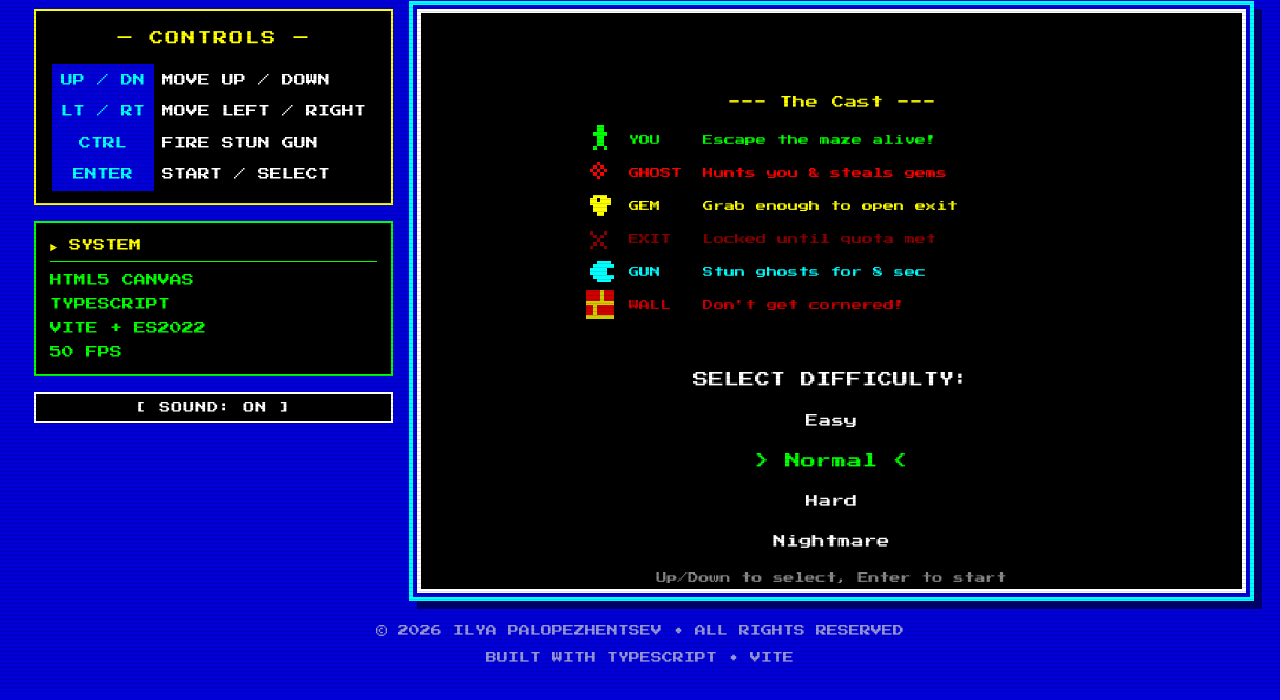
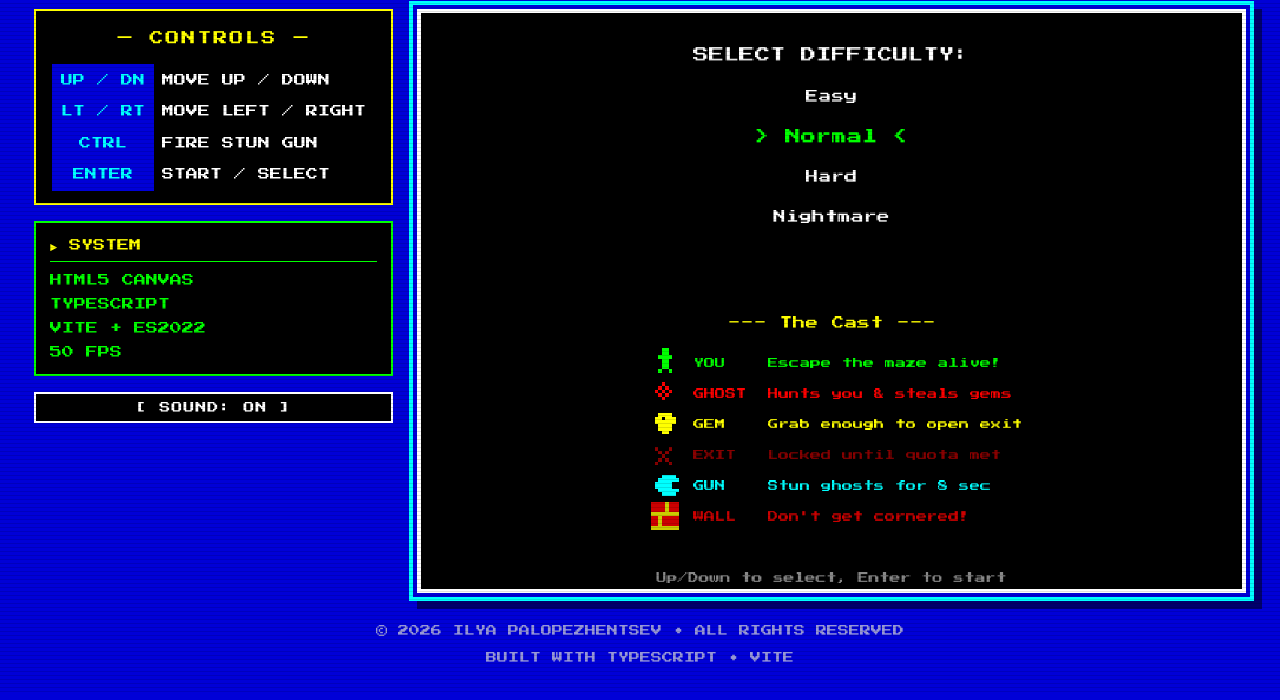
Before and after one commit to ipalopezhentsev/web-maze, a website built with Vite: page index.html in a window 1280 px wide. Shown: the part 108-808 px from the top of the page. Built offline with nearby package versions, Linux system fonts and the light colour scheme.

Commit message:
reorder title screen

```diff
--- a/docs/index.html
+++ b/docs/index.html
@@ -4,7 +4,7 @@
     <meta charset="UTF-8" />
     <meta name="viewport" content="width=device-width, initial-scale=1.0" />
     <title>Maze — A ZX Spectrum Game</title>
-    <script type="module" crossorigin src="/web-maze/assets/index-CX0Z9q-r.js"></script>
+    <script type="module" crossorigin src="/web-maze/assets/index-BjBnQ4QK.js"></script>
     <link rel="stylesheet" crossorigin href="/web-maze/assets/index-Bmkr6o3S.css">
   </head>
   <body>
--- a/src/renderer.ts
+++ b/src/renderer.ts
@@ -373,12 +373,33 @@ export function drawMenu(ctx: CanvasRenderingContext2D, selectedDifficulty: numb
   ctx.textBaseline = 'middle';
   const cx = CANVAS_WIDTH / 2;
 
+  // Difficulty selection (top)
+  ctx.fillStyle = COLOR.HUD_TEXT;
+  ctx.font = "13px 'Press Start 2P', monospace";
+  ctx.fillText('SELECT DIFFICULTY:', cx, 35);
+
+  for (let i = 0; i < diffNames.length; i++) {
+    const y = 70 + i * 34;
+    if (i === selectedDifficulty) {
+      ctx.fillStyle = COLOR.PLAYER;
+      ctx.font = "13px 'Press Start 2P', monospace";
+      ctx.fillText(`> ${diffNames[i]} <`, cx, y);
+    } else {
+      ctx.fillStyle = COLOR.HUD_TEXT;
+      ctx.font = "11px 'Press Start 2P', monospace";
+      ctx.fillText(diffNames[i], cx, y);
+    }
+  }
+
   // --- The Cast ---
+  // diffNames.length options at spacing 34, first at y=70 → last at 70+(n-1)*34; add 55px gap
+  const castHeaderY = 70 + (diffNames.length - 1) * 34 + 90;
+  ctx.textAlign = 'center';
   ctx.fillStyle = COLOR.GEM;
   ctx.font = "11px 'Press Start 2P', monospace";
-  ctx.fillText('--- The Cast ---', cx, 75);
+  ctx.fillText('--- The Cast ---', cx, castHeaderY);
 
-  const castLeft = 140;
+  const castLeft = 195;
   const castTextX = castLeft + CELL_SIZE + 12;
   const castEntries: Array<{ bitmap: readonly number[]; color: string; label: string; tile?: { fg: string; bg: string } }> = [
     { bitmap: MAN_FRONT_STAND, color: COLOR.PLAYER, label: 'YOU    Escape the maze alive!' },
@@ -389,8 +410,8 @@ export function drawMenu(ctx: CanvasRenderingContext2D, selectedDifficulty: numb
     { bitmap: BRICK, color: COLOR.WALL_BRICK, label: 'WALL   Don\'t get cornered!', tile: { fg: COLOR.WALL_BRICK, bg: COLOR.WALL_MORTAR } },
   ];
 
-  const castStartY = 95;
-  const castSpacing = 28;
+  const castStartY = castHeaderY + 22;
+  const castSpacing = 26;
   ctx.textAlign = 'left';
   ctx.font = "9px 'Press Start 2P', monospace";
 
@@ -406,27 +427,7 @@ export function drawMenu(ctx: CanvasRenderingContext2D, selectedDifficulty: numb
     ctx.fillText(entry.label, castTextX, y + CELL_SIZE / 2);
   }
 
-  // Controls
   ctx.textAlign = 'center';
-
-  // Difficulty selection
-  ctx.fillStyle = COLOR.HUD_TEXT;
-  ctx.font = "13px 'Press Start 2P', monospace";
-  ctx.fillText('SELECT DIFFICULTY:', cx, 310);
-
-  for (let i = 0; i < diffNames.length; i++) {
-    const y = 345 + i * 34;
-    if (i === selectedDifficulty) {
-      ctx.fillStyle = COLOR.PLAYER;
-      ctx.font = "13px 'Press Start 2P', monospace";
-      ctx.fillText(`> ${diffNames[i]} <`, cx, y);
-    } else {
-      ctx.fillStyle = COLOR.HUD_TEXT;
-      ctx.font = "11px 'Press Start 2P', monospace";
-      ctx.fillText(diffNames[i], cx, y);
-    }
-  }
-
   ctx.fillStyle = '#888888';
   ctx.font = "9px 'Press Start 2P', monospace";
   ctx.fillText('Up/Down to select, Enter to start', cx, CANVAS_HEIGHT - 10);
```
Also changed, not shown: README.md, docs/assets/index-BjBnQ4QK.js.
